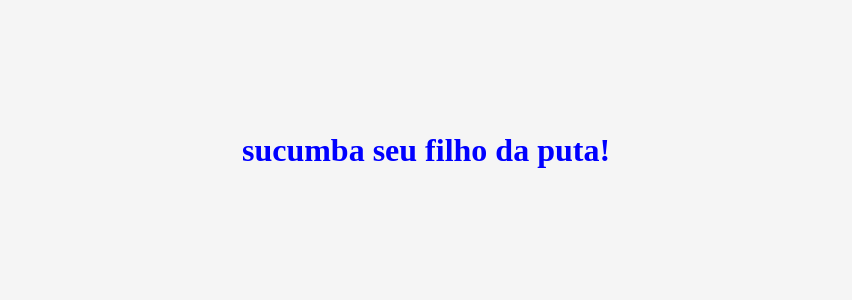
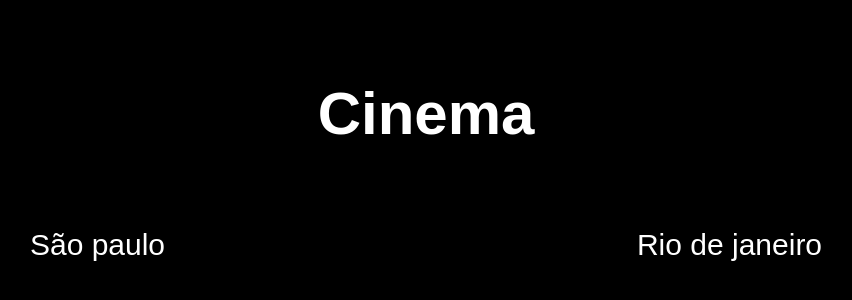
Before and after one commit to euMariano/html-css, a plain HTML site: page cinema-exercicio/index.html in a window 1280 px wide. Shown: the part 258-558 px from the top of the page, without its empty margins (214-1066 px from the left). Drawn offline with Linux system fonts and the light colour scheme.

Commit message:
feat(cinema-exercicio): exercise

```diff
--- /dev/null
+++ b/cinema-exercicio/css/style.css
@@ -0,0 +1,44 @@
+html {
+  font-family: Arial;
+}
+body {
+  background-color: black;
+}
+
+.container {
+  display: flex;
+  flex-direction: column;
+  justify-content: center;
+  align-items: center;
+  height: 100vh;
+}
+h1 {
+  font-size: 60px;
+  color: white;
+  text-align: center;
+}
+
+.locais {
+  display: flex;
+  justify-content: space-around;
+  font-size: 30px;
+  width: 100%;
+  margin-top: 40px;
+}
+
+a {
+  text-decoration: none;
+  color: white;
+}
+
+.hoje {
+  color: green;
+  font-size: 30px;
+  text-align: center;
+}
+
+.amanha {
+  color: red;
+  font-size: 30px;
+  text-align: center;
+}
--- a/index.html
+++ b/cinema-exercicio/index.html
@@ -1,15 +1,18 @@
 <!doctype html>
-<html lang="en">
+<html lang="pt-br">
   <head>
     <meta charset="UTF-8" />
     <meta name="viewport" content="width=device-width, initial-scale=1" />
-    <title></title>
+    <title>Cinema</title>
     <link href="css/style.css" rel="stylesheet" />
   </head>
   <body>
     <div class="container">
-      <h1>sucumba seu filho da puta!</h1>
+      <h1>Cinema</h1>
+      <div class="locais">
+        <a href="./estados/sp.html">São paulo</a>
+        <a href="./estados/rj.html">Rio de janeiro</a>
+      </div>
     </div>
-    <script src="js/script.js"></script>
   </body>
 </html>
--- a/css/style.css
+++ b/start/css/style.css
@@ -8,6 +8,3 @@ body {
   align-items: center;
   height: 100vh;
 }
-h1 {
-  color: blue;
-}
```
Also changed, not shown: cinema-exercicio/estados/rj.html (added, +22 -0 lines), cinema-exercicio/estados/sp.html (added, +20 -0 lines), start/index.html (added, +18 -0 lines), start/js/script.js (renamed from js/script.js).
